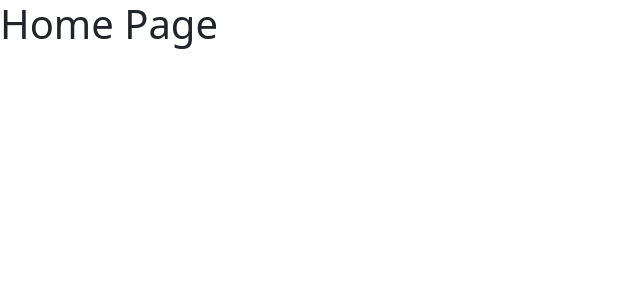
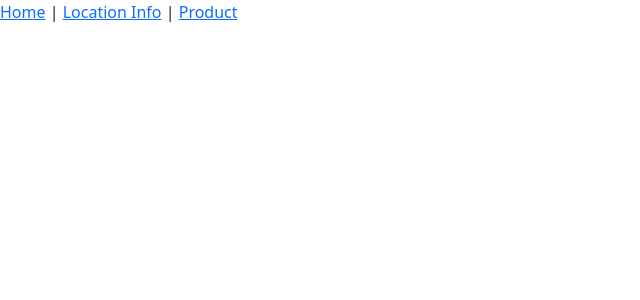
Before and after one commit to parampreet727-hash/React, a React (Vite) app: page / in a window 1280 px wide. Shown: the top 300 px of the page, without its empty margins (0-640 px from the left). Built offline with nearby package versions, Linux system fonts and the light colour scheme.

Commit message:
LazyLoading

```diff
--- a/src/App.jsx
+++ b/src/App.jsx
@@ -1,4 +1,4 @@
-// import React from "react";
+import React, { Suspense } from "react";
 // import { UserProvider } from "./UserContext";
 // import Parent from "./contextComponent/Parent";
 // import DerviedState from "./component/DerviedState";
@@ -15,10 +15,20 @@
 // import Map from './component/Map'
 
 import { createBrowserRouter, RouterProvider } from "react-router";
-import Login from "./routes/pages/Login";
-import Dashboard from "./routes/pages/Dashboard";
-import Home from "./routes/pages/Home";
-import ProtectedRoute from "./routes/ProtectedRoute";
+// import Home from "./routes/lazyLoading/Home";
+// import LocationInfo from "./routes/lazyLoading/LocationInfo";
+// import Product from "./routes/lazyLoading/Product";
+
+const Home = React.lazy(() => import("./routes/lazyLoading/Home"));
+const LocationInfo = React.lazy(
+  () => import("./routes/lazyLoading/LocationInfo"),
+);
+const Product = React.lazy(() => import("./routes/lazyLoading/Product"));
+
+// import Login from "./routes/pages/Login";
+// import Dashboard from "./routes/pages/Dashboard";
+// import Home from "./routes/pages/Home";
+// import ProtectedRoute from "./routes/ProtectedRoute";
 
 export default function App() {
   // const channelName = (name) => {
@@ -31,16 +41,12 @@ export default function App() {
       element: <Home />,
     },
     {
-      path: "/login",
-      element: <Login />,
+      path: "/locationInfo",
+      element: <LocationInfo />,
     },
     {
-      path: "/dashboard",
-      element: (
-        <ProtectedRoute>
-          <Dashboard />
-        </ProtectedRoute>
-      ),
+      path: "/product",
+      element: <Product />,
     },
   ]);
 
@@ -69,8 +75,9 @@ export default function App() {
           <Parent />
         </UserProvider>
       </div> */}
-
-      <RouterProvider router={router} />
+      <Suspense fallback={<div>Loading...</div>}>
+        <RouterProvider router={router} />
+      </Suspense>
     </>
   );
 }
--- /dev/null
+++ b/src/routes/lazyLoading/Home.jsx
@@ -0,0 +1,14 @@
+import React from "react";
+import { Link } from "react-router";
+
+export default function Home() {
+  return (
+    <div>
+      <nav>
+        <Link to="/">Home</Link> |{" "}
+        <Link to="/locationInfo">Location Info</Link> |{" "}
+        <Link to="/product">Product</Link>
+      </nav>
+    </div>
+  );
+}
--- /dev/null
+++ b/src/routes/lazyLoading/LocationInfo.jsx
@@ -0,0 +1,9 @@
+import React from 'react'
+
+export default function LocationInfo() {
+  return (
+    <div>
+      <h1>Location Info Component</h1>
+    </div>
+  )
+}
--- /dev/null
+++ b/src/routes/lazyLoading/Product.jsx
@@ -0,0 +1,9 @@
+import React from 'react'
+
+export default function Product() {
+  return (
+    <div>
+      <h1>Product Component</h1>
+    </div>
+  )
+}
```
